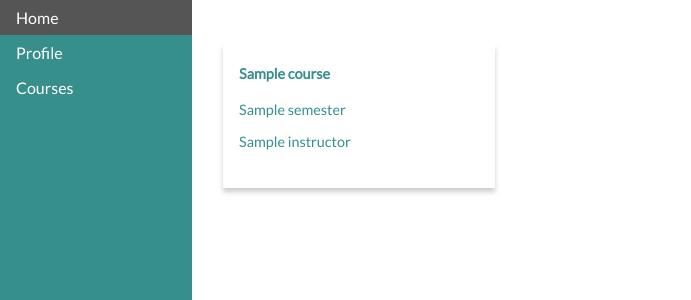
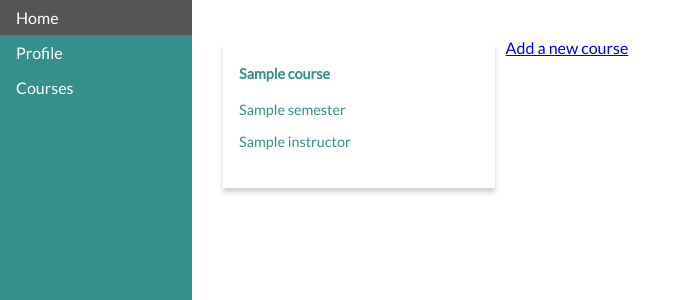
Before and after one commit to anahlewi/CS304-CoPro, a Flask app: template templates/courses.html in a window 1280 px wide. Shown: the top 300 px of the page, without its empty margins (0-691 px from the left). Run offline with Flask 2, Linux system fonts and the light colour scheme; the template is opened without the code that fills it: most values are stand-ins (such as "Sample title", 1, 10 or a date in 2020); some libraries are stand-ins or nearby versions.

Commit message:
Minor fixes 5/8

```diff
--- a/templates/courses.html
+++ b/templates/courses.html
@@ -11,7 +11,12 @@
                             <p>{{course.instructor}}</p>
                         </div>
                     </div>
-                    {% endfor %}
+                {% endfor %}
+                <div>
+                    {% if instructor %}
+                        <a href = "{{url_for('newCourse', bnumber = bnumber)}}">Add a new course</a>
+                    {% endif %}
+                </div>
                 {% endblock %}
                 </div>
         {% endblock %}
```
